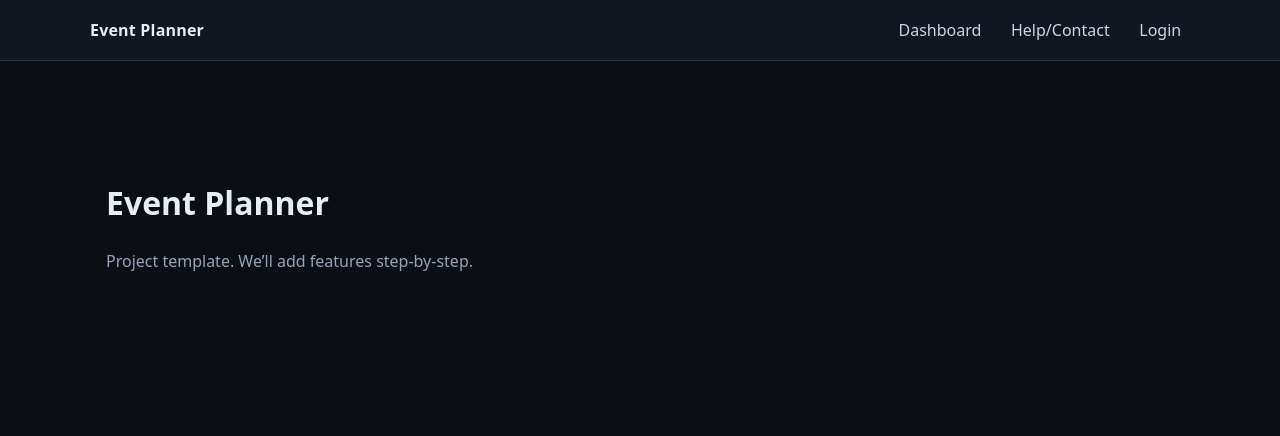
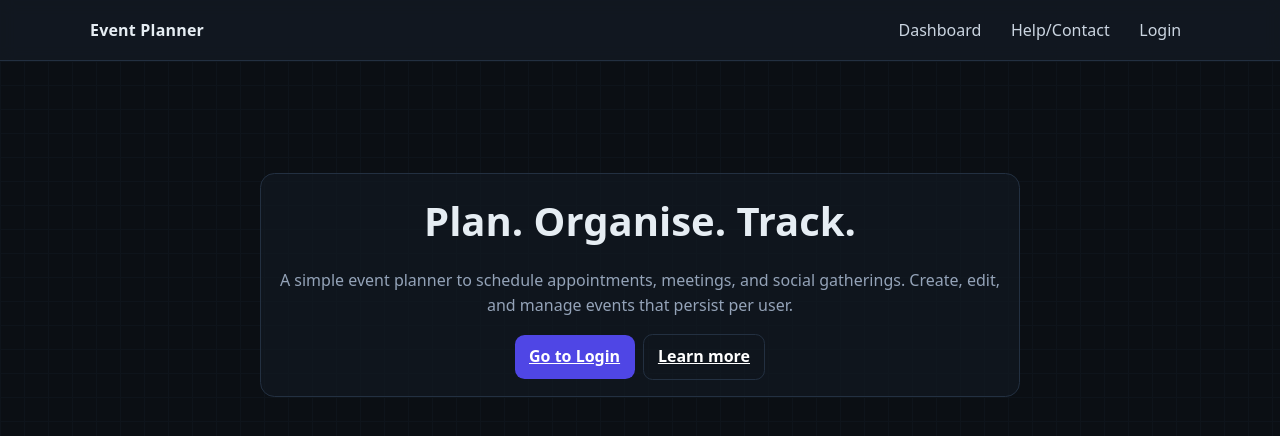
Before and after one commit to nottoezz/event-planner, a React (Vite) app: page / in a window 1280 px wide. Shown: the top 436 px of the page. Built offline with nearby package versions, Linux system fonts and the light colour scheme.

Commit message:
feat(home): add professional landing page with clean background and Login CTA

```diff
--- a/src/App.jsx
+++ b/src/App.jsx
@@ -4,17 +4,7 @@ import Register from "./pages/Register.jsx";
 import Dashboard from "./pages/Dashboard.jsx";
 import Login from "./pages/Login.jsx";
 import Help from "./pages/Help.jsx";
-
-function Home() {
-  return (
-    <div className="container" style={{ marginTop: "5rem" }}>
-      <h1>Event Planner</h1>
-      <p className="muted">
-        Project template. We’ll add features step-by-step.
-      </p>
-    </div>
-  );
-}
+import Home from "./pages/Home.jsx";
 
 export default function App() {
   return (
--- a/src/index.css
+++ b/src/index.css
@@ -16,6 +16,68 @@ html,
 body,
 #root {
   height: 100%;
+}
+
+/* ==========================================================================
+   Home / Hero
+   ========================================================================== */
+
+.hero {
+  position: relative;
+  padding: 6rem 0 4rem;
+}
+
+@media (max-width: 480px) {
+  .hero {
+    padding: 4.5rem 0 3rem;
+  }
+}
+.hero-bg {
+  position: absolute;
+  inset: 0;
+  z-index: -1;
+}
+
+.bg-gradient {
+  position: absolute;
+  inset: 0;
+  background: radial-gradient(
+      60% 40% at 50% -10%,
+      rgba(79, 70, 229, 0.25),
+      transparent 60%
+    ),
+    radial-gradient(
+      50% 50% at 120% 10%,
+      rgba(2, 132, 199, 0.15),s
+      transparent 60%
+    );
+}
+
+.bg-grid {
+  position: absolute;
+  inset: 0;
+  background-image: linear-gradient(#1a2533 1px, transparent 1px),
+    linear-gradient(90deg, #1a2533 1px, transparent 1px);
+  background-size: 24px 24px;
+  opacity: 0.25;
+}
+
+.hero-content {
+  text-align: center;
+  max-width: 760px;
+  margin: 0 auto;
+}
+.hero-content h1 {
+  margin: 0 0 0.5rem;
+  font-size: clamp(1.75rem, 2.5vw + 1rem, 2.5rem);
+}
+.hero-cta {
+  display: flex;
+  justify-content: center;
+  align-items: center;
+  gap: 0.5rem;
+  margin-top: 1rem;
+  flex-wrap: wrap;
 }
 
 /* ==========================================================================
@@ -165,7 +227,6 @@ label {
   font-size: 0.9rem;
   display: block;
   margin-bottom: 0.25rem;
-
 }
 input,
 textarea {
--- /dev/null
+++ b/src/pages/Home.jsx
@@ -0,0 +1,36 @@
+import { Link } from "react-router-dom";
+
+export default function Home() {
+  return (
+    <section className="hero">
+      {/* Background */}
+      <div className="hero-bg" aria-hidden="true">
+        <div className="bg-gradient" />
+        <div className="bg-grid" />
+      </div>
+
+      <div className="container">
+        <div
+          className="hero-content card"
+          style={{ background: "rgba(18,25,34,0.65)" }}
+        >
+          <h1>Plan. Organise. Track.</h1>
+          <p className="muted">
+            A simple event planner to schedule appointments, meetings, and
+            social gatherings. Create, edit, and manage events that persist per
+            user.
+          </p>
+
+          <div className="hero-cta">
+            <Link to="/login" className="btn">
+              Go to Login
+            </Link>
+            <Link to="/help" className="btn btn-ghost">
+              Learn more
+            </Link>
+          </div>
+        </div>
+      </div>
+    </section>
+  );
+}
```
